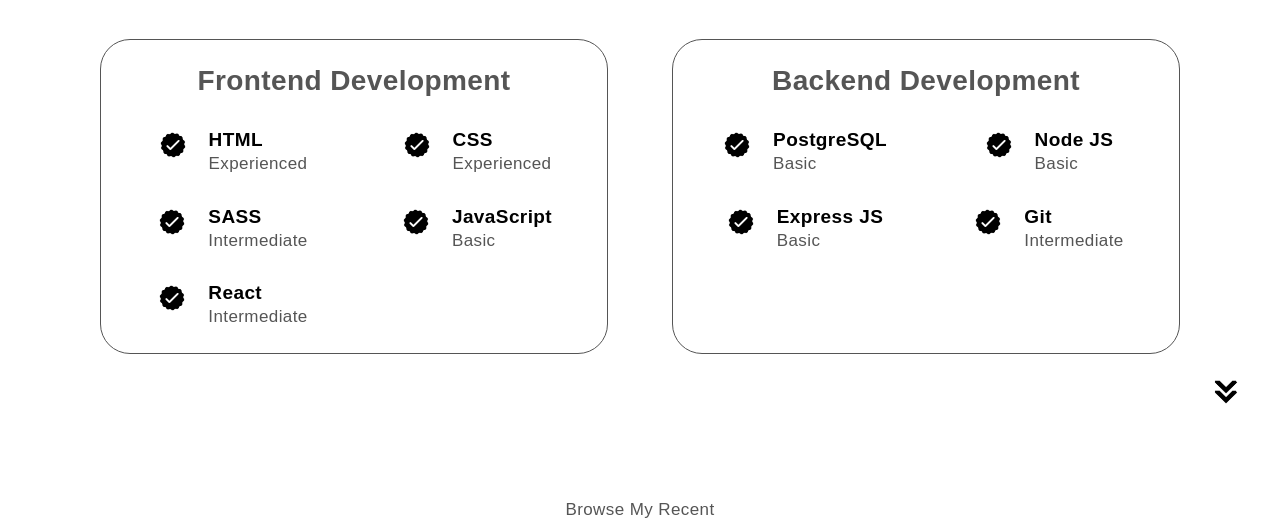
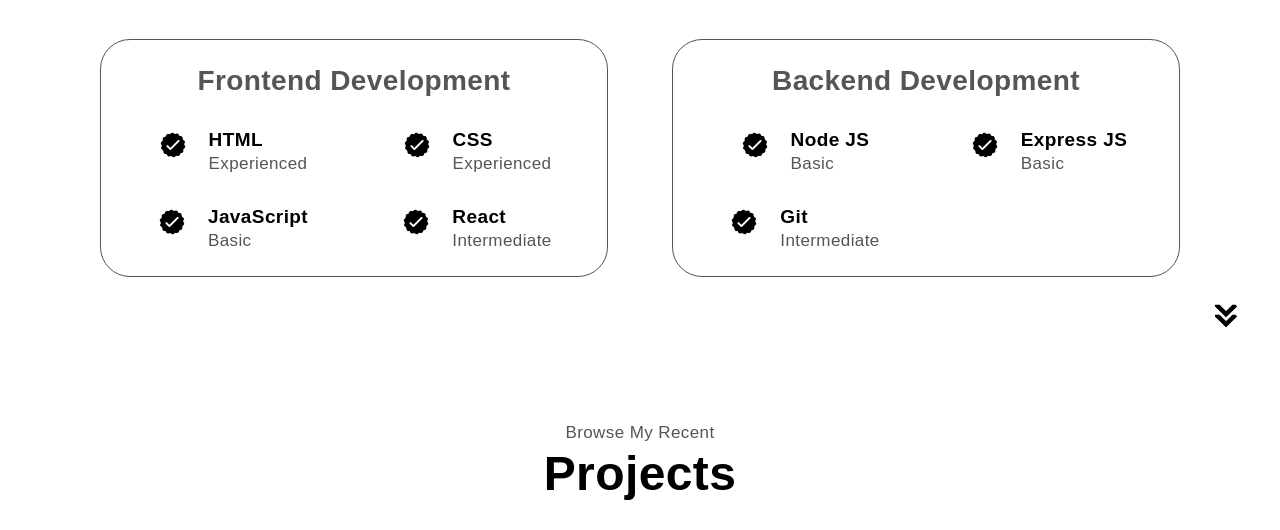
Before and after one commit to yashraj4823/Portfolio-Website, a plain HTML site: page index.html in a window 1280 px wide. Shown: the part 1440-1970 px from the top of the page. Drawn offline with Linux system fonts and the light colour scheme.

Commit message:
modified index file

```diff
--- a/index.html
+++ b/index.html
@@ -109,13 +109,6 @@
           <div class="ex-div">
             <img src="./img/checkmark.png" class="icon1">
             <div>
-              <h4>SASS</h4>
-              <p>Intermediate</p>
-            </div>
-          </div>
-          <div class="ex-div">
-            <img src="./img/checkmark.png" class="icon1">
-            <div>
               <h4>JavaScript</h4>
               <p>Basic</p>
             </div>
@@ -132,13 +125,6 @@
       <div class="experience-box">
         <h2>Backend Development</h2>
         <div class="experience">
-          <div class="ex-div">
-            <img src="./img/checkmark.png" class="icon1">
-            <div>
-              <h4>PostgreSQL</h4>
-              <p>Basic</p>
-            </div>
-          </div>
           <div class="ex-div">
             <img src="./img/checkmark.png" class="icon1">
             <div>
```
